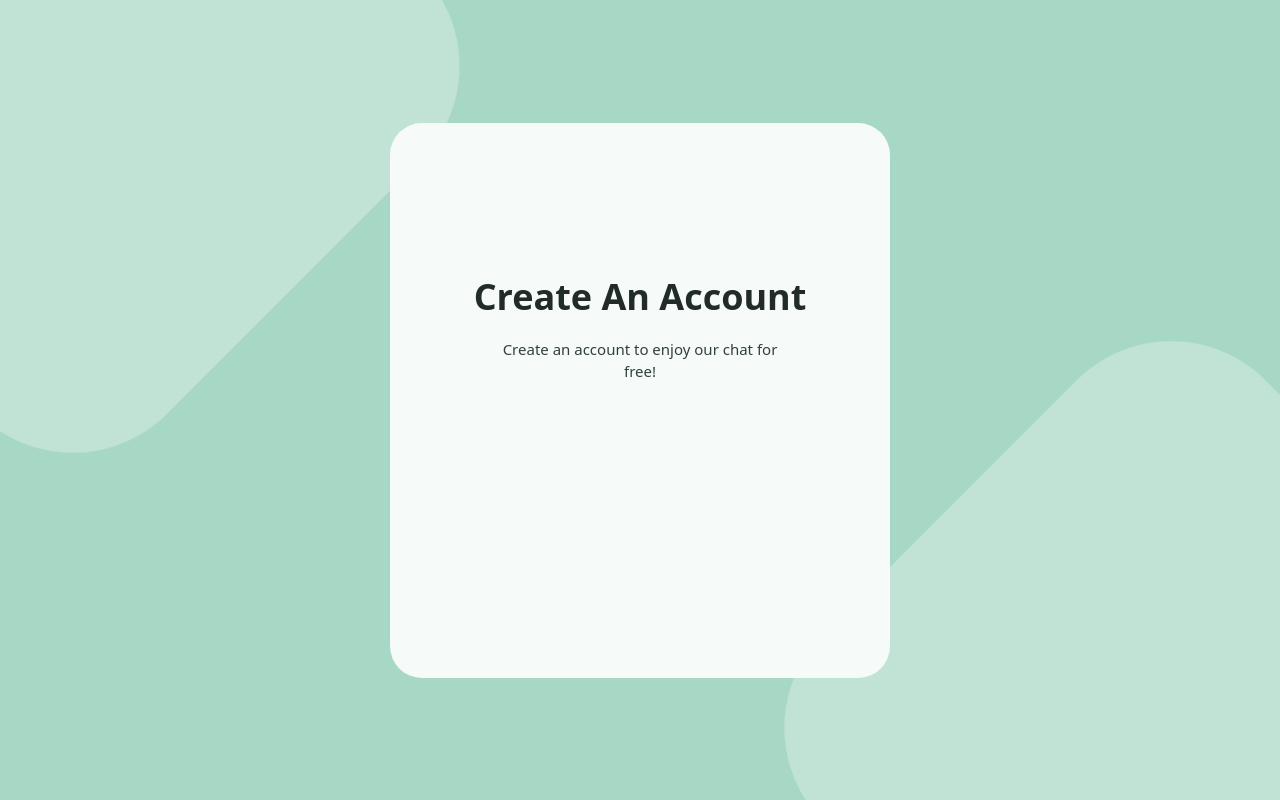
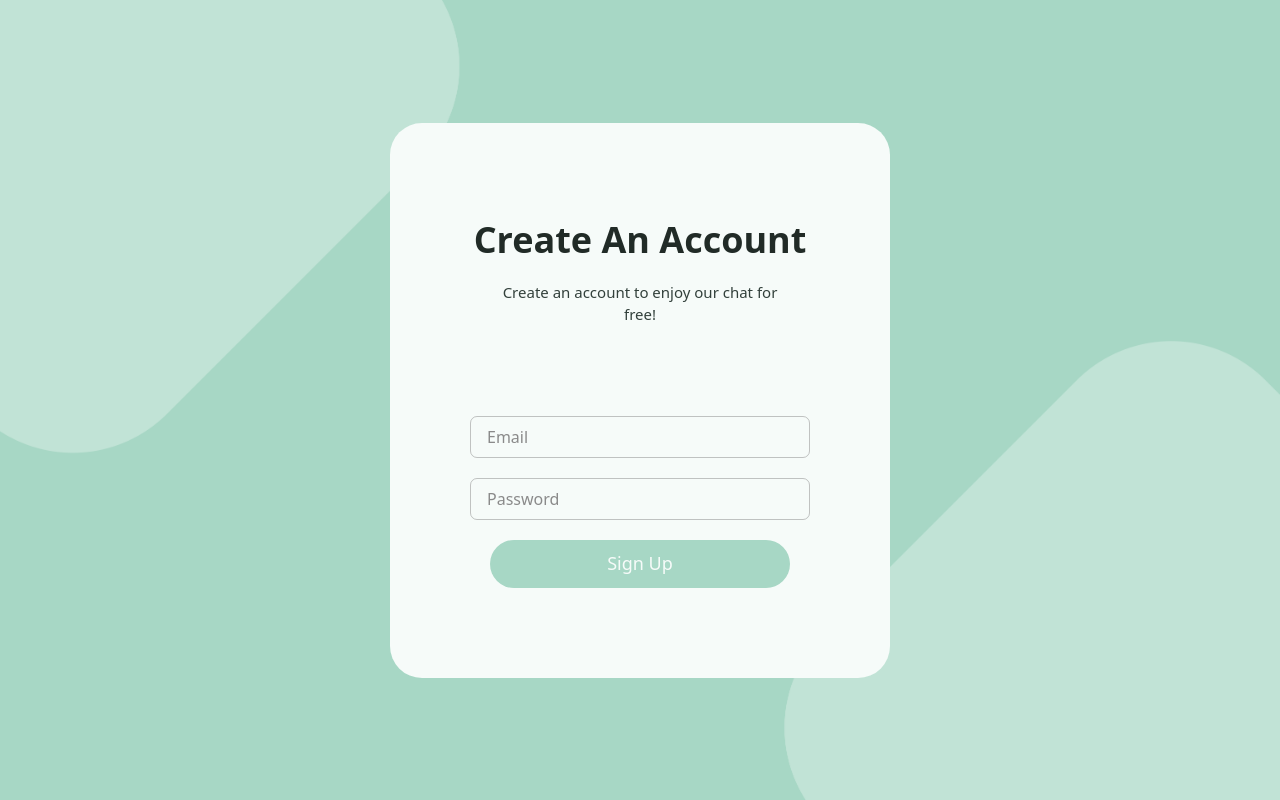
Before and after one commit to ArmenSyan/Chat-App, a React (Vite) app: page /Sign-in in a window 1280 px wide. Built offline with nearby package versions, Linux system fonts and the light colour scheme; no server answers.

Commit message:
Added registration part with Email

```diff
--- a/src/Components/Sign-in/SignIn.tsx
+++ b/src/Components/Sign-in/SignIn.tsx
@@ -1,3 +1,4 @@
+import WithEmail from "./WithEmail"
 
 
 function SignIn() {
@@ -9,7 +10,7 @@ function SignIn() {
           <p className="text-p text-[15px] font-medium w-[300px]">Create an account to enjoy our chat for free!</p>
         </div>
         <div className="flex flex-col justify-evenly items-center gap-y-[10px]">
-
+          <WithEmail />
           {/* <p className="text-[15px] text-p font-medium">or</p> */}
 
         </div>
--- /dev/null
+++ b/src/Components/Sign-in/WithEmail.tsx
@@ -0,0 +1,55 @@
+import { signInWithEmailAndPassword } from "firebase/auth";
+import { useState } from "react";
+import { useNavigate } from "react-router-dom";
+import { auth } from "../../firebase";
+
+function WithEmail() {
+    const [email, setEmail] = useState<string>("");
+    const [password, setPassword] = useState<string>("");
+    const navigate = useNavigate()
+    const handleSignIn = async () => {
+        try {
+            // 🔸 Пытаемся войти
+            const userCredential = await signInWithEmailAndPassword(auth, email, password);
+            const user = userCredential.user;
+
+            console.log("✅ User logged in:", user);
+
+            // user содержит всю информацию:
+            // user.uid, user.email, user.displayName, user.photoURL, ...
+            navigate("/");
+        } catch (error: any) {
+            // 🔸 Если юзера нет или пароль неверный — ловим ошибку
+            if (error.code === "auth/user-not-found") {
+                console.error("❌ Пользователь не найден");
+            } else if (error.code === "auth/wrong-password") {
+                console.error("❌ Неверный пароль");
+            } else if (error.code === "auth/invalid-email") {
+                console.error("❌ Неверный формат email");
+            } else {
+                console.error("❌ Ошибка входа:", error.message);
+            }
+        }
+    };
+    return (
+        <div className="flex flex-col justify-evenly items-center gap-y-[20px]">
+            <input type="text"
+                className="w-[340px] h-[42px] px-[16px] text-p placeholder:font-normal placeholder:text-plh rounded-[7px] border-[1px] border-plh/50 focus:outline-[1px] focus:outline-plh/70 font-medium "
+                onChange={(e) => setEmail(e.target.value)}
+                placeholder="Email"
+                value={email} />
+
+            <input type="password"
+                className="w-[340px] h-[42px] px-[16px] text-p placeholder:font-normal placeholder:text-plh rounded-[7px] border-[1px] border-plh/50 focus:outline-[1px] focus:outline-plh/70 font-medium "
+                onChange={(e) => setPassword(e.target.value)}
+                placeholder="Password"
+                value={password} />
+
+            <button
+                className="w-[300px] h-[48px] bg-bg rounded-[30px] text-formBg font-medium text-[18px] hover:cursor-pointer hover:shadow-p/30 hover:shadow-md duration-300 transition-all"
+                onClick={handleSignIn}>Sign Up</button>
+        </div>
+    )
+}
+
+export default WithEmail
```
